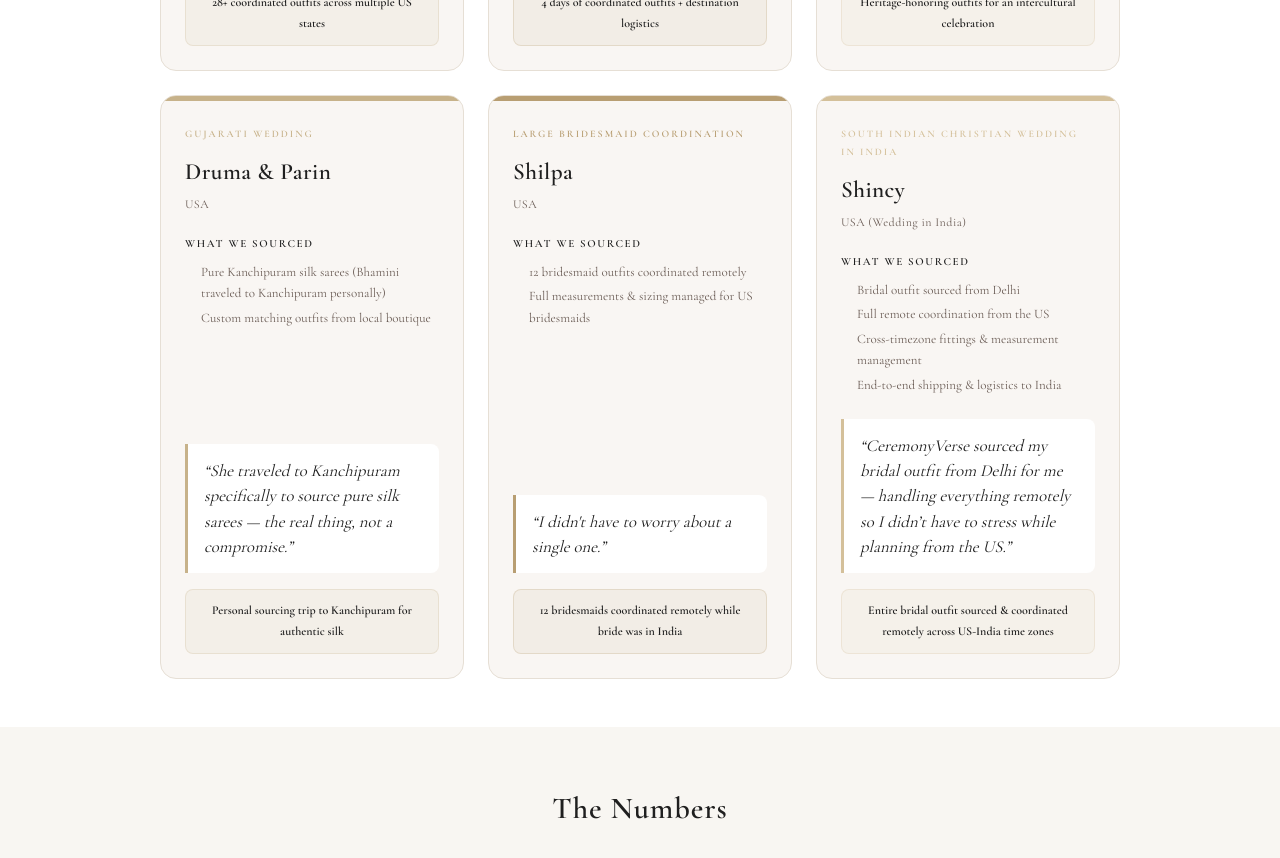
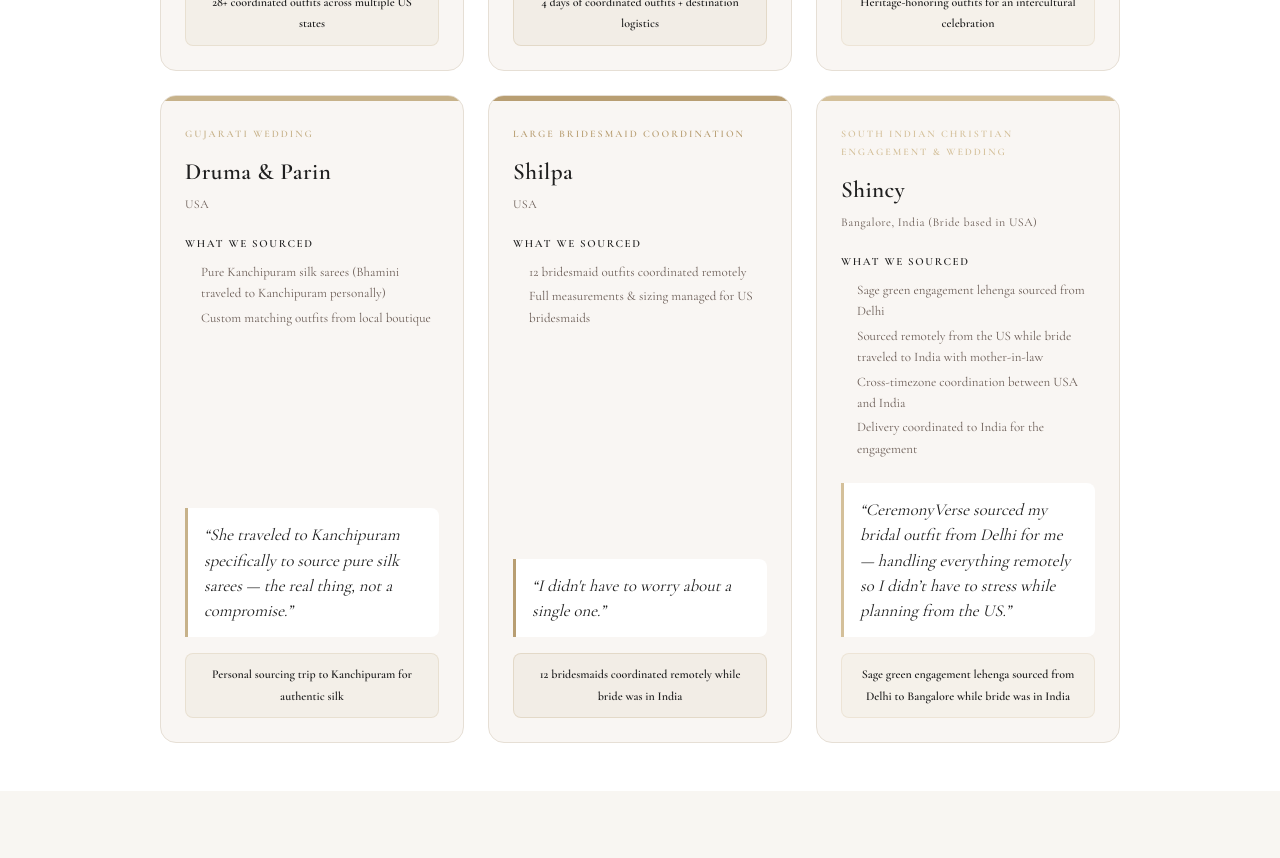
Before and after one commit to leylabernie/v0-ceremony-verse-wedding-concierge, a Next.js app: page /real-weddings in a window 1280 px wide. Shown: the part 1400-2258 px from the top of the page. Built offline with nearby package versions, Linux system fonts and the light colour scheme.

Commit message:
Update Shincy's wedding story with correct details
- Bangalore wedding, sage green engagement lehenga sourced from Delhi
- Bhamini sourced from USA while Shincy traveled to India with mother-in-law

```diff
--- a/app/real-weddings/page.tsx
+++ b/app/real-weddings/page.tsx
@@ -79,17 +79,17 @@ const weddingStories = [
   },
   {
     accentColor: "#d4c09a",
-    type: "South Indian Christian Wedding in India",
+    type: "South Indian Christian Engagement & Wedding",
     couple: "Shincy",
-    location: "USA (Wedding in India)",
+    location: "Bangalore, India (Bride based in USA)",
     sourced: [
-      "Bridal outfit sourced from Delhi",
-      "Full remote coordination from the US",
-      "Cross-timezone fittings & measurement management",
-      "End-to-end shipping & logistics to India",
+      "Sage green engagement lehenga sourced from Delhi",
+      "Sourced remotely from the US while bride traveled to India with mother-in-law",
+      "Cross-timezone coordination between USA and India",
+      "Delivery coordinated to India for the engagement",
     ],
     quote: "CeremonyVerse sourced my bridal outfit from Delhi for me \u2014 handling everything remotely so I didn\u2019t have to stress while planning from the US.",
-    highlight: "Entire bridal outfit sourced & coordinated remotely across US-India time zones",
+    highlight: "Sage green engagement lehenga sourced from Delhi to Bangalore while bride was in India",
   },
 ]
 
```
